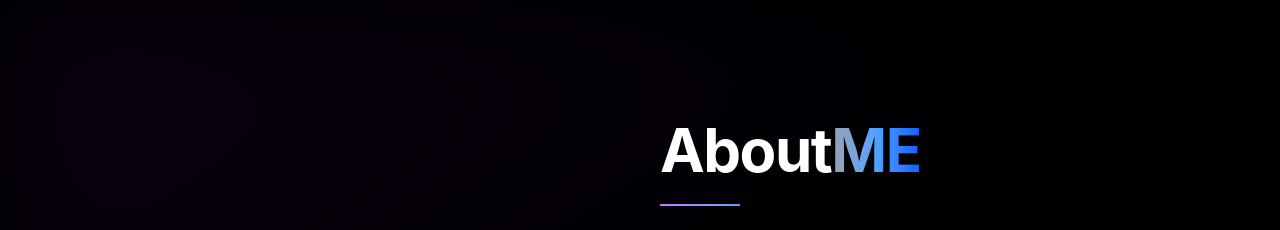
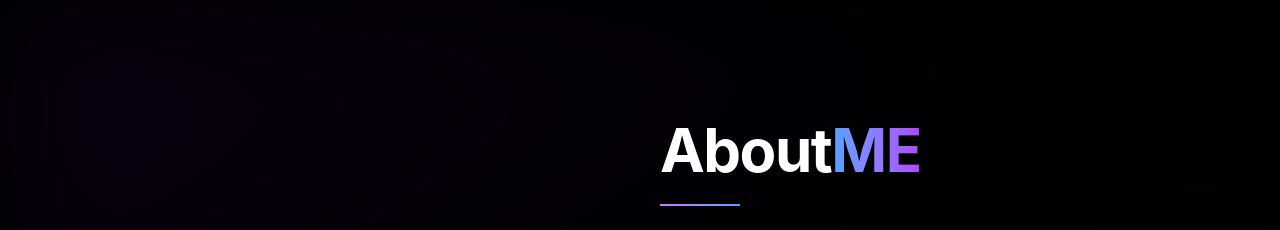
Before and after one commit to sagarpani/SagarEvolves.dev, a React (Vite) app: page / in a window 1280 px wide. Shown: the part 800-1030 px from the top of the page. Built offline with nearby package versions, Linux system fonts and the light colour scheme.

Commit message:
Color Adjustment

```diff
--- a/src/pages/HomePage/CraftSection.jsx
+++ b/src/pages/HomePage/CraftSection.jsx
@@ -215,7 +215,7 @@ export default function CraftSection() {
             {/* desktop fallback */}
             <img
               src="/illustration1.jpg"
-              className="w-full h-105 object-cover transition duration-700 group-hover:scale-105 group-hover:brightness-110"
+              className="w-full h-105 object-cover transition duration-700 group-hover:scale-105 group-hover:saturate-90 saturate-85"
               alt="illustration"
             />
           </picture>
--- a/src/pages/HomePage/HomeBody.jsx
+++ b/src/pages/HomePage/HomeBody.jsx
@@ -41,7 +41,7 @@ function HomeBody() {
             transition={{ delay: 0.2, duration: 0.6 }}
           >
             About{" "}
-            <span className="bg-linear-to-r from-gray-400 via-blue-400 to-blue-600 bg-clip-text text-transparent">
+            <span className="bg-linear-to-r from-blue-400 to-purple-500 bg-clip-text text-transparent">
               ME
             </span>
           </motion.h1>
```
